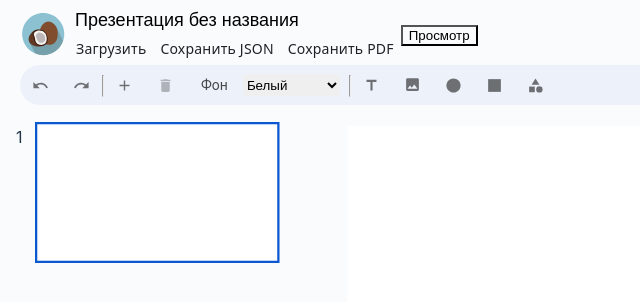
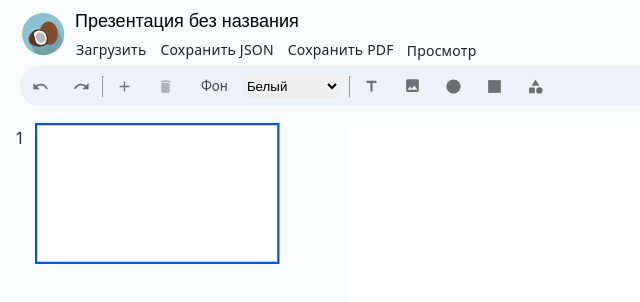
Before and after one commit to orzaev12/presentationmaker, a React (Vite) app: page / in a window 1280 px wide. Shown: the top 302 px of the page, without its empty margins (0-640 px from the left). Built offline with nearby package versions, Linux system fonts and the light colour scheme.

Commit message:
Добавил просмотр слайдов

```diff
--- a/src/components/Header/Header.module.css
+++ b/src/components/Header/Header.module.css
@@ -34,3 +34,16 @@
     outline-offset: 4px;
     border-radius: 1px;
 }
+
+.button {
+    border: none;
+    cursor: pointer;
+    transition: border-color 0.25s;
+    font-family: Sans,Roboto,sans-serif;
+    font-size: 14px;
+    color: #202124;
+    font-weight: 400;
+    letter-spacing: .2px;
+    white-space: nowrap;
+    margin-top: 30px;
+}
```
